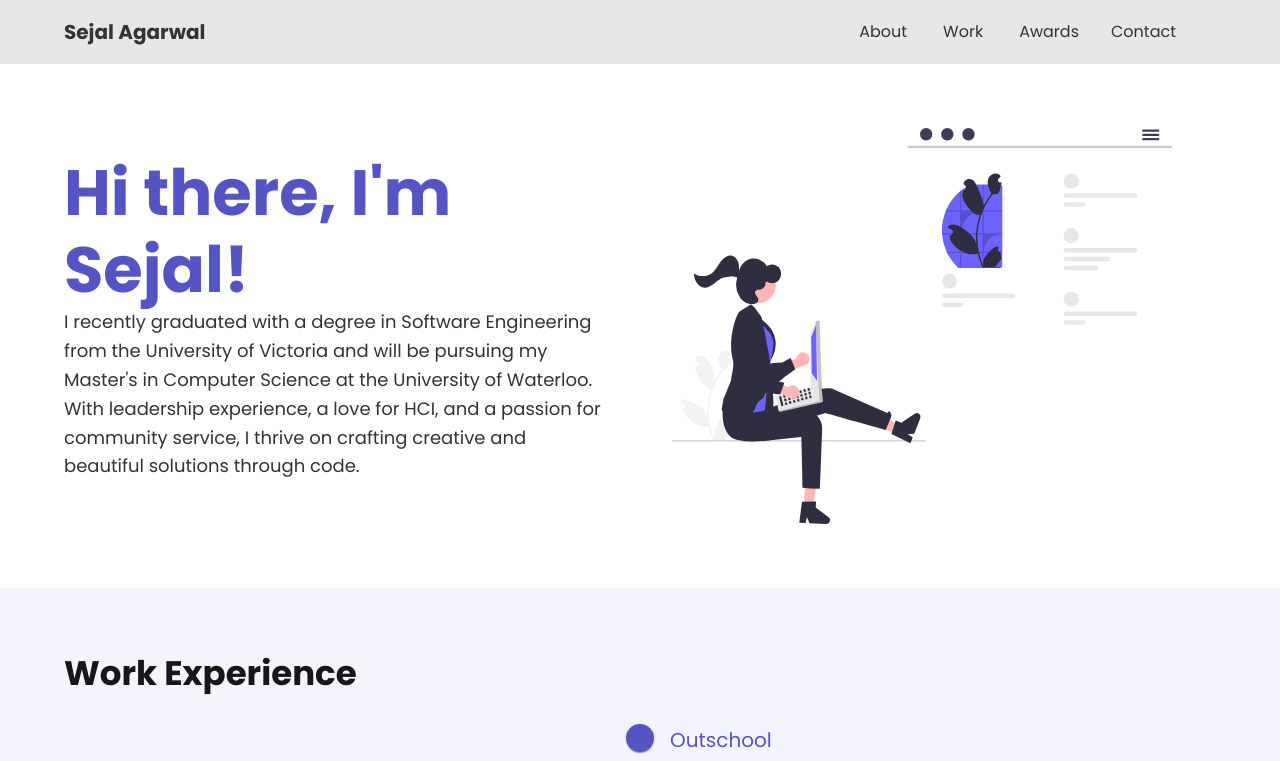
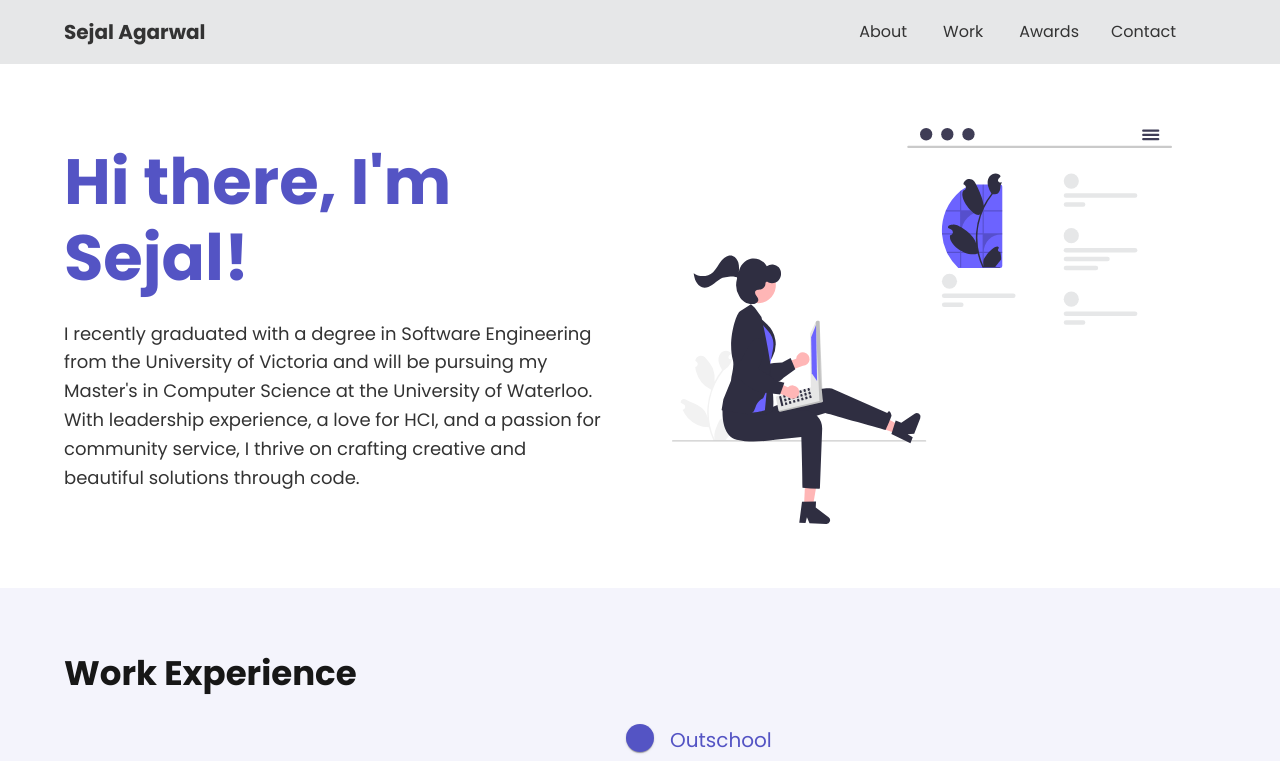
Before and after one commit to sejal-agarwal/personal-site, a Next.js app: page / in a window 1280 px wide. Shown: the top 761 px of the page. Built offline with nearby package versions, Linux system fonts and the light colour scheme; some icons are missing.

Commit message:
fix spacing more

```diff
--- a/src/app/components/About.tsx
+++ b/src/app/components/About.tsx
@@ -26,7 +26,7 @@ export default function About() {
             }}
           >
             <Box sx={{ flex: 1 }}>
-              <Typography variant="h1" color="primary">
+              <Typography variant="h1" color="primary" gutterBottom>
                 Hi there, I'm Sejal!
               </Typography>
               <Typography variant="body1" color="text.primary" paragraph>
```
